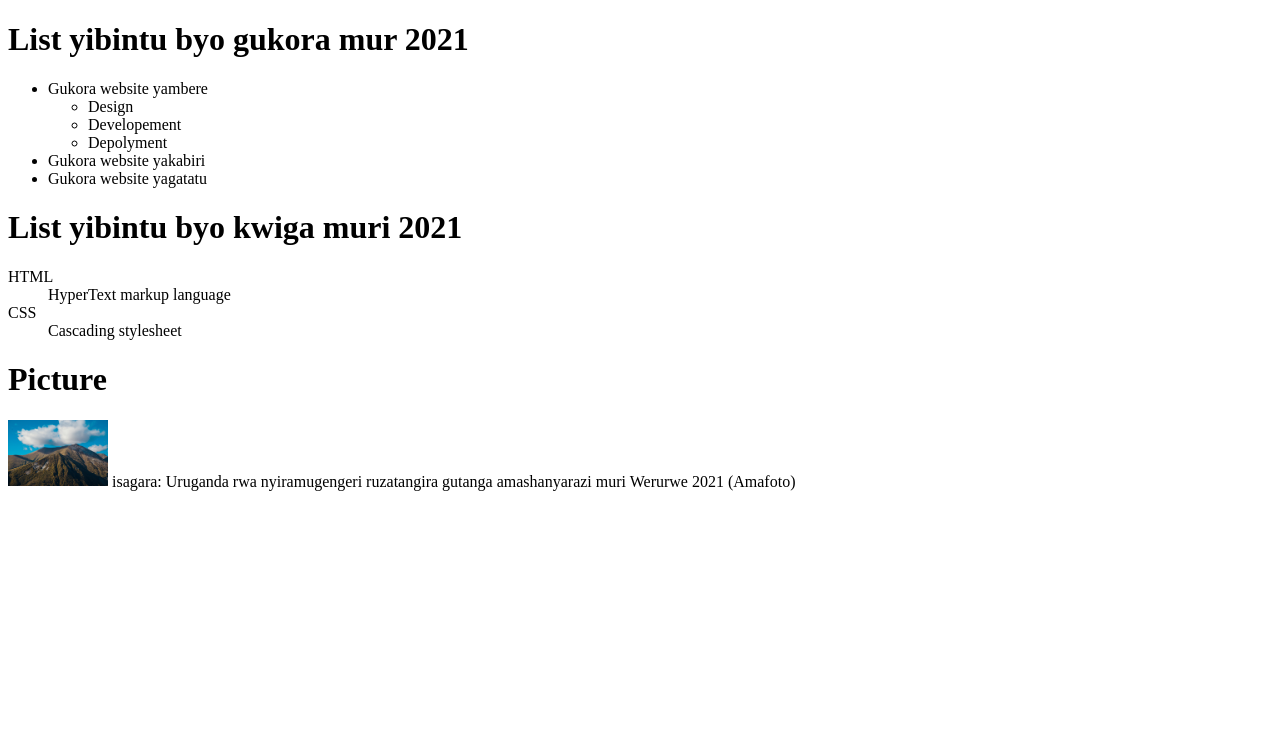
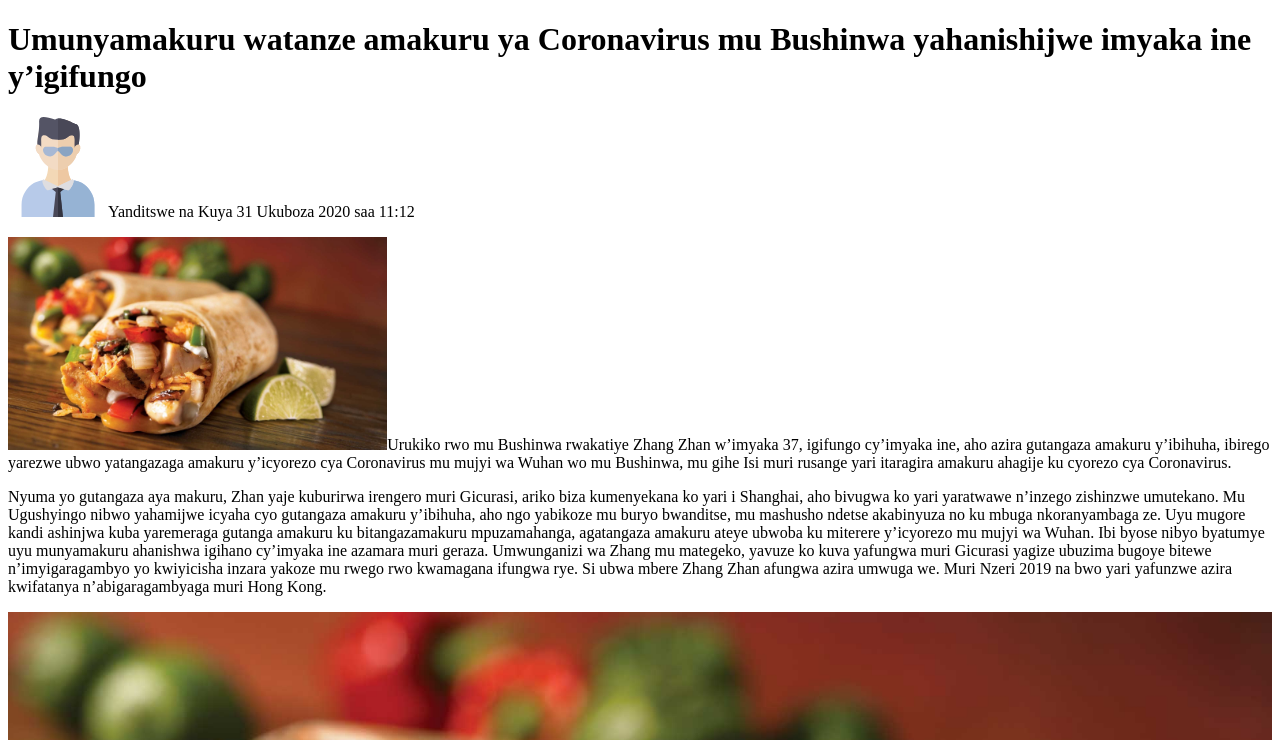
Before and after one commit to byinshi/html-tags, a plain HTML site: page webpage.html in a window 1280 px wide. Shown: the top 740 px of the page. Drawn offline with Linux system fonts and the light colour scheme.

Commit message:
cloning igihe

```diff
--- a/webpage.html
+++ b/webpage.html
@@ -1,45 +1,35 @@
 <!doctype html>
 <html>
 	<head>
-		<title>Gisagara: Uruganda rwa nyiramugengeri ruzatangira gutanga amashanyarazi muri Werurwe 2021 (Amafoto)</title>
+		<title>Ibijyo biza cyane</title>
 
 	</head>
 
-	<body style="">
+	<body>
+		<h1>Umunyamakuru watanze amakuru ya Coronavirus mu Bushinwa yahanishijwe imyaka ine y’igifungo</h1>
+		<p>
+<img src="amafoto/avatar.svg" alt="umugabo" width="100px"/>Yanditswe na
+Kuya 31 Ukuboza 2020 saa 11:12
+		</p>
+<p>
+<img src="amafoto/ibijyo.jpg" alt="Ibijyo" width="30%"/>Urukiko rwo mu Bushinwa rwakatiye Zhang Zhan w’imyaka 37, igifungo cy’imyaka ine, aho azira gutangaza amakuru y’ibihuha, ibirego yarezwe ubwo yatangazaga amakuru y’icyorezo cya Coronavirus mu mujyi wa Wuhan wo mu Bushinwa, mu gihe Isi muri rusange yari itaragira amakuru ahagije ku cyorezo cya Coronavirus.
+</p>
+<p>Nyuma yo gutangaza aya makuru, Zhan yaje kuburirwa irengero muri Gicurasi, ariko biza kumenyekana ko yari i Shanghai, aho bivugwa ko yari yaratwawe n’inzego zishinzwe umutekano.
 
-		<h1> List yibintu byo gukora mur 2021</h1>
-		<ul>
-			<li>Gukora website yambere</li>
-			<ul>
-				<li> Design</li>
-				<li> Developement</li>
-				<li> Depolyment</li>
-			</ul>
- 			<li>Gukora website yakabiri</li>
-			<li>Gukora website yagatatu</li>
-		</ul>
+Mu Ugushyingo nibwo yahamijwe icyaha cyo gutangaza amakuru y’ibihuha, aho ngo yabikoze mu buryo bwanditse, mu mashusho ndetse akabinyuza no ku mbuga nkoranyambaga ze.
 
+Uyu mugore kandi ashinjwa kuba yaremeraga gutanga amakuru ku bitangazamakuru mpuzamahanga, agatangaza amakuru ateye ubwoba ku miterere y’icyorezo mu mujyi wa Wuhan.
 
-		<h1> List yibintu byo kwiga muri 2021</h1>
-		<dl>
-			<dt>HTML</dt>
-			<dd> HyperText markup language<dd>
-			<dt>CSS</dt>
-			<dd> Cascading stylesheet<dd>
-		</dl>
+Ibi byose nibyo byatumye uyu munyamakuru ahanishwa igihano cy’imyaka ine azamara muri geraza.
 
-	<h1> Picture</h1>
-	<p>
-	 <img src="amafoto/imisozi/imisozi.jpg" alt="Ifoto yimisozi" width="100px" />  isagara: Uruganda rwa nyiramugengeri ruzatangira gutanga amashanyarazi muri Werurwe 2021 (Amafoto)
-	</p>
+Umwunganizi wa Zhang mu mategeko, yavuze ko kuva yafungwa muri Gicurasi yagize ubuzima bugoye bitewe n’imyigaragambyo yo kwiyicisha inzara yakoze mu rwego rwo kwamagana ifungwa rye.
+
+Si ubwa mbere Zhang Zhan afungwa azira umwuga we. Muri Nzeri 2019 na bwo yari yafunzwe azira kwifatanya n’abigaragambyaga muri Hong Kong.
+
+</p>
+<img src="amafoto/ibijyo.jpg" alt="Ibijyo" width="100%"/>
+
 
 	</body>
 
 <html>
-
-<!--
-Tags:
-<b></b> Bold bijya kimwe <strong></strong>(strong poweful meaning)
-<i></i> Italic kimwe na <em></em> ( emphasis powwerful meaning)
-<u></u> Gucaho umurongo
- -->
```
Also changed, not shown: amafoto/avatar.svg (added), amafoto/ibijyo.jpg (added), amafoto/imisozi/imisozi.jpg (deleted).
